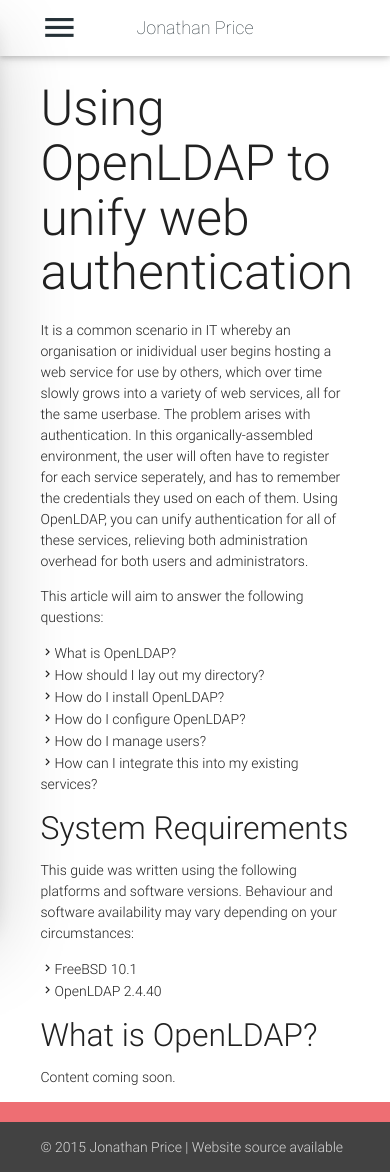
After one commit to Pricetx/jonathanprice.uk, a PHP site: page /computing/articles/openldap-unify-authentication in a window 390 px wide. The commit adds this page. Run offline with PHP 8.4, Linux system fonts and the light colour scheme; some libraries are stand-ins or nearby versions.

Commit message:
Added articles section for computing Added dropdown to computing menu for both desktop and mobile

```diff
--- /dev/null
+++ b/computing/articles/openldap-unify-authentication/index.php
@@ -0,0 +1,49 @@
+<?php include_once("../../../header.php"); ?>
+
+      <div id="contentArea">
+        <div class="container" id="contentContainer">
+          <div class="row">
+
+            <div class="col s12 m8 l9">
+              <h2 class="light grey-text text-darken-4 header">Using OpenLDAP to unify web authentication</h1>
+              <p class="light grey-text text-darken-4">
+                It is a common scenario in IT whereby an organisation or inidividual user begins hosting a web service for use by
+                others, which over time slowly grows into a variety of web services, all for the same userbase. The problem arises
+                with authentication. In this organically-assembled environment, the user will often have to register for each service
+                seperately, and has to remember the credentials they used on each of them. Using OpenLDAP, you can unify authentication
+                for all of these services, relieving both administration overhead for both users and administrators.
+              </p>
+              <p class="light grey-text text-darken-4">
+                This article will aim to answer the following questions:
+                <ul class="light grey-text text-darken-4">
+                  <li><i class="mdi-navigation-chevron-right"></i>What is OpenLDAP?</li>
+                  <li><i class="mdi-navigation-chevron-right"></i>How should I lay out my directory?</li>
+                  <li><i class="mdi-navigation-chevron-right"></i>How do I install OpenLDAP?</li>
+                  <li><i class="mdi-navigation-chevron-right"></i>How do I configure OpenLDAP?</li>
+                  <li><i class="mdi-navigation-chevron-right"></i>How do I manage users?</li>
+                  <li><i class="mdi-navigation-chevron-right"></i>How can I integrate this into my existing services?</li>
+                </ul>
+              </p>
+
+              <h4 class="light grey-text text-darken-4 header">System Requirements</h4>
+              <p class="light grey-text text-darken-4 header">
+                This guide was written using the following platforms and software versions. Behaviour and
+                software availability may vary depending on your circumstances:</p>
+
+              <ul class="light grey-text text-darken-4">
+                <li><i class="mdi-navigation-chevron-right"></i>FreeBSD 10.1</li>
+                <li><i class="mdi-navigation-chevron-right"></i>OpenLDAP 2.4.40</li>
+              </ul>
+
+              <h4 class="light grey-text text-darken-4 header">What is OpenLDAP?</h4>
+              <p class="light grey-text text-darken-4 header">
+                Content coming soon.
+              </p>
+
+
+            </div>
+          </div>
+        </div>
+    </div>
+
+<?php include_once("../../../footer.php"); ?>
--- a/computing/index.php
+++ b/computing/index.php
@@ -8,7 +8,7 @@
               <h1 class="light grey-text text-darken-4 header">Computing</h1>
               <h3 class="light grey-text text-darken-4 header">FreeBSD</h2>
               <p class="light grey-text text-darken-4">
-                What is FreeBSD? To quote the official <a href="http://www.freebsd.org/">site</a>, "FreeBSD is an advanced computer operating system used to power modern servers, desktops and embedded platforms."
+                What is FreeBSD? To quote the official <a href="http://www.freebsd.org/">site</a>, "<i>FreeBSD is an advanced computer operating system used to power modern servers, desktops and embedded platforms.</i>"
               </p>
 
               <p class="light grey-text text-darken-4">
@@ -40,7 +40,7 @@
                   <li><i class="mdi-navigation-chevron-right"></i>Monitoring software (nagios)</li>
                   <li><i class="mdi-navigation-chevron-right"></i>File storage (OwnCloud)</li>
                   <li><i class="mdi-navigation-chevron-right"></i>Issue tracker (BugZilla)</li>
-                  <li><i class="mdi-navigation-chevron-right"></i>Central LDAP authentication (OpenLDAP, used for <a href="https://jonathanprice.org">JonathanPrice.org</a>, including OwnCloud, BugZilla, etc.)</li>
+                  <li><i class="mdi-navigation-chevron-right"></i>Central LDAP authentication (OpenLDAP, used for <a href="https://jonathanprice.org">JonathanPrice.org</a>, including OwnCloud, nginx, BugZilla, etc.)</li>
                 </ul>
               </p>
 
--- a/header.php
+++ b/header.php
@@ -20,7 +20,18 @@
     <?php include_once("analyticstracking.php"); ?>
     <div class="wrapper">
       <div class="navbar-fixed">
-        <nav class="white lighten-1" role="navigation">
+        <!-- Dropdown for Computing -->
+        <ul id="computingDropdown" class="dropdown-content">
+          <li><a href="/computing/">Summary</a></li>
+          <li><a href="/computing/articles/">Articles</a></li>
+        </ul>
+        <ul id="computingDropdownMob" class="dropdown-content">
+          <li><a href="/computing/">Summary</a></li>
+          <li><a href="/computing/articles/">Articles</a></li>
+        </ul>
+
+
+        <nav class="white lighten-1">
           <div class="nav-wrapper container">
             <a id="logo-container" href="/" class="brand-logo blue-grey-text text-darken-4 thin">Jonathan Price</a>
             <ul class="right hide-on-med-and-down">
@@ -31,7 +42,9 @@
                 <a href="/music" class="blue-grey-text text-darken-4">Music</a>
               </li>
               <li id="computingLink">
-                <a href="/computing" class="blue-grey-text text-darken-4">Computing</a>
+                <a href="/computing" class="dropdown-button blue-grey-text text-darken-4" data-activates="computingDropdown">Computing
+                  <i class="mdi-navigation-arrow-drop-down right"></i>
+                </a>
               </li>
               <li id="aboutLink">
                 <a href="/about" class="blue-grey-text text-darken-4">About Me</a>
@@ -47,19 +60,29 @@
                   <p class="blue-grey-text text-darken-4 ">Jonathan Price</p>
                 </div>
               <li id="homeLinkMob" class="blue-grey-text text-darken-4">
-                <a href="/"><i class="tiny mdi-action-home left blue-grey-text text-darken-4"></i>Home</a>
+                <a href="/">
+                  <i class="tiny mdi-action-home left blue-grey-text text-darken-4"></i>Home
+                </a>
               </li>
               <li id="musicLinkMob" class="blue-grey-text text-darken-4">
-                <a href="/music"><i class="tiny mdi-av-volume-up left 1  blue-grey-text text-darken-4"></i>Music</a>
+                <a href="/music">
+                  <i class="tiny mdi-av-volume-up left 1  blue-grey-text text-darken-4"></i>Music
+                </a>
               </li>
               <li id="computingLinkMob" class="blue-grey-text text-darken-4">
-                <a href="/computing"><i class="tiny mdi-hardware-desktop-windows left blue-grey-text text-darken-4"></i>Computing</a>
+                <a href="/computing" class="dropdown-button" data-activates="computingDropdownMob">
+                  <i class="tiny mdi-hardware-desktop-windows left blue-grey-text text-darken-4"></i>Computing
+                </a>
               </li>
               <li id="aboutLinkMob" class="blue-grey-text text-darken-4">
-                <a href="/about"><i class="tiny mdi-social-person left blue-grey-text text-darken-4"></i>About Me</a>
+                <a href="/about">
+                  <i class="tiny mdi-social-person left blue-grey-text text-darken-4"></i>About Me
+                </a>
               </li>
               <li id="contactLinkMob" class="blue-grey-text text-darken-4">
-                <a href="/contact"><i class="tiny mdi-communication-email left blue-grey-text text-darken-4"></i>Contact</a>
+                <a href="/contact">
+                  <i class="tiny mdi-communication-email left blue-grey-text text-darken-4"></i>Contact
+                </a>
               </li>
             </ul>
             <a href="#" data-activates="nav-mobile" class="button-collapse blue-grey-text text-darken-4"><i class="mdi-navigation-menu"></i></a>
--- a/js/init.js
+++ b/js/init.js
@@ -2,6 +2,5 @@
   $(function(){
 
     $('.button-collapse').sideNav();
-
   }); // end of document ready
 })(jQuery); // end of jQuery name space
```
Also changed, not shown: computing/articles/index.php (added, +31 -0 lines).
